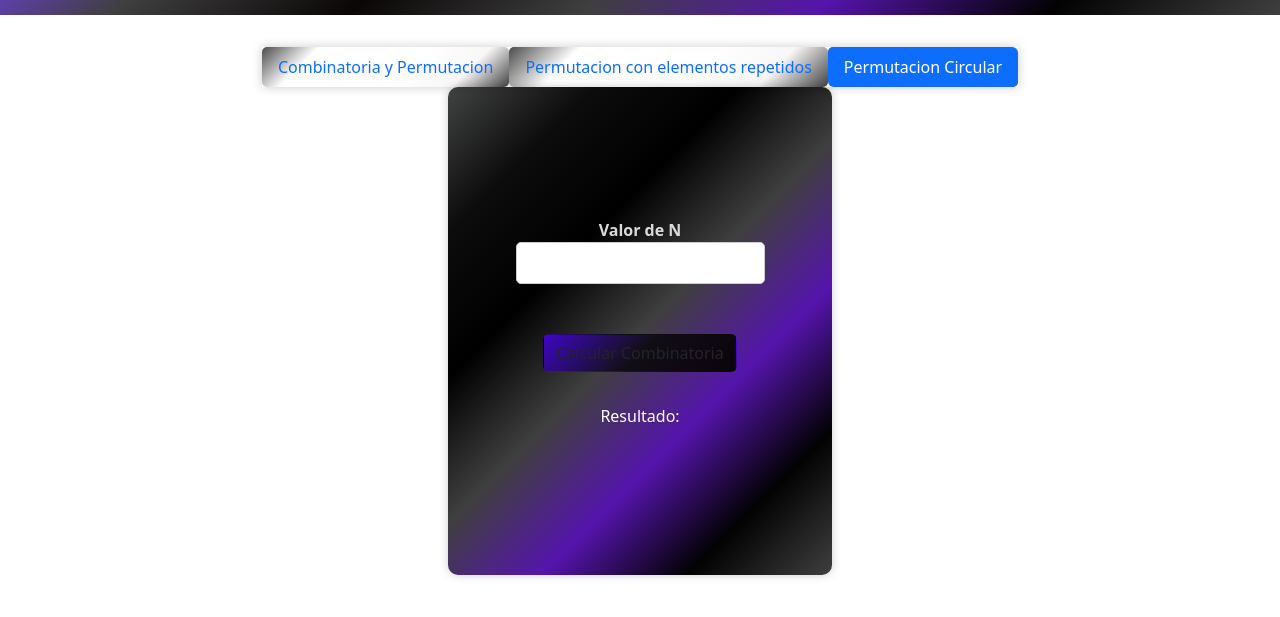
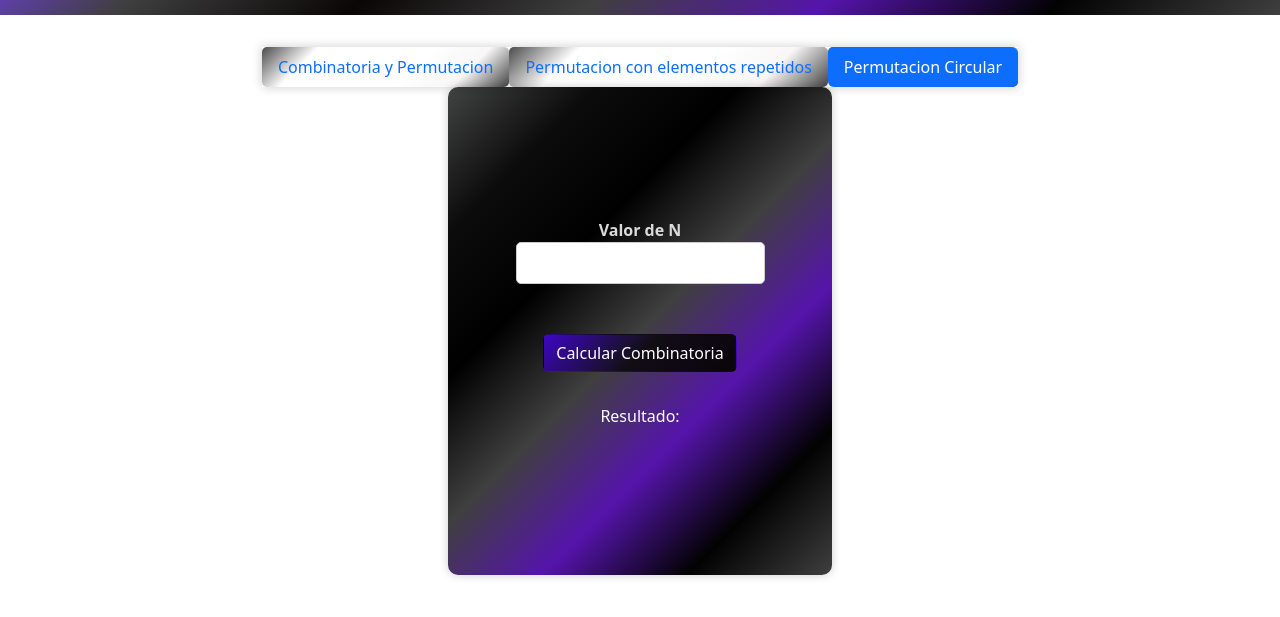
Before and after one commit to sonysarkis/Calculadora-Combinatoria-Permutaciones, a plain HTML site: page pmcircular.html in a window 1280 px wide. Shown: the part 105-722 px from the top of the page. Drawn offline with nearby package versions, Linux system fonts and the light colour scheme.

Commit message:
Agregar estilos a los botones de la calculadora de permutaciones y combinatorias

```diff
--- a/pmcircular.html
+++ b/pmcircular.html
@@ -33,7 +33,7 @@
                     <input type="number" id="n">
                 </div>
                 <div class="btn-container">
-                    <button id="btn-pmcircular" class="btn" type="button">Calcular Combinatoria</button>
+                    <button id="btn-pmcircular" class="btn" type="button" style="color: white;">Calcular Combinatoria</button>
                 </div>
             </form>
             <div class="result">
--- a/style.css
+++ b/style.css
@@ -97,6 +97,8 @@ input {
     font-weight: bold;
 }
 
+
+
 .nav-item {
 
     cursor: pointer;
```
Also changed, not shown: pmrepetido.html (+1 -1 lines).
